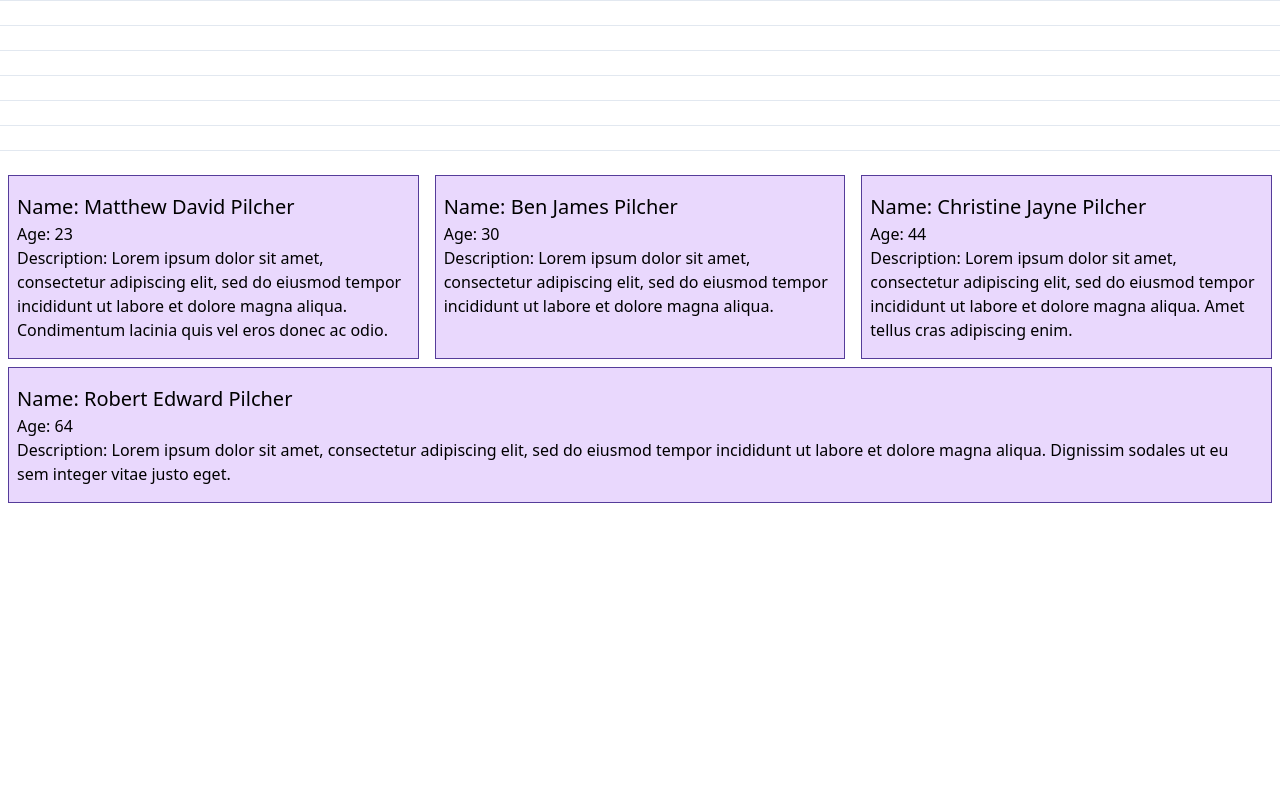
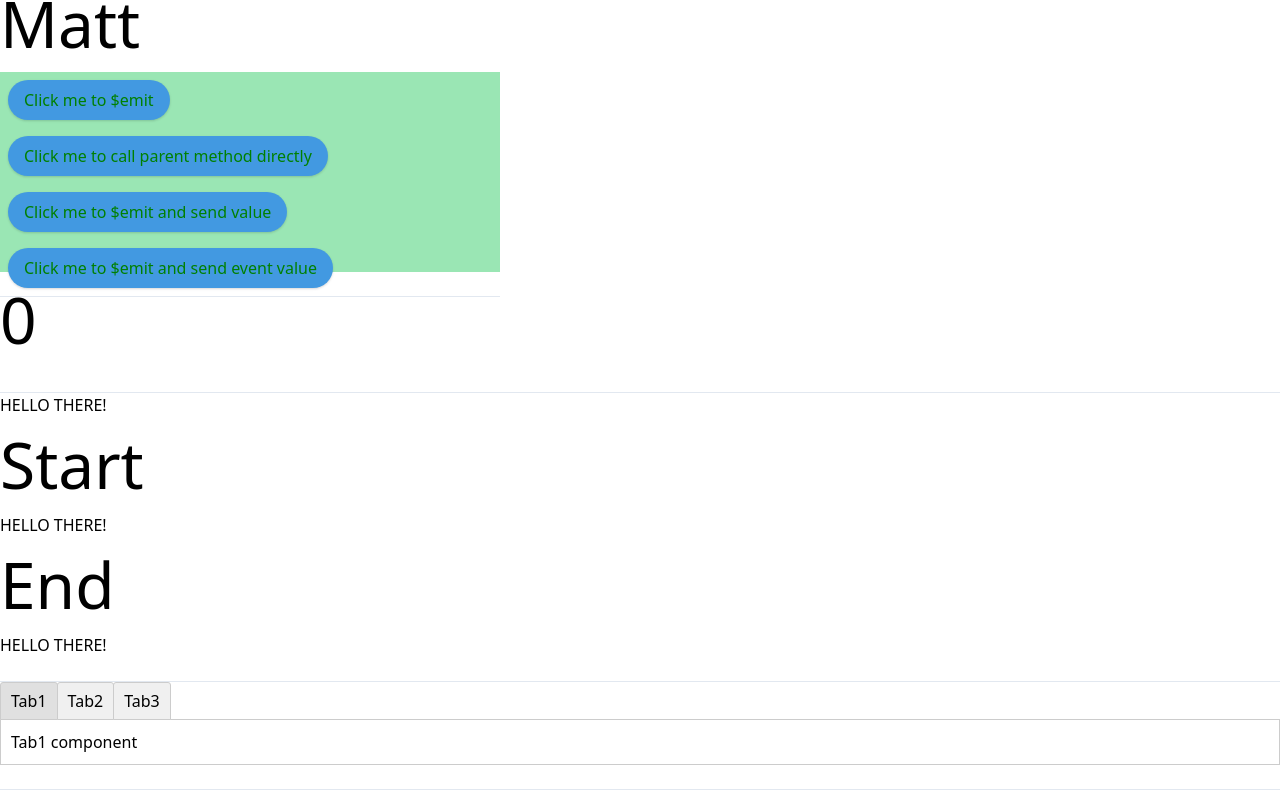
Before and after one commit to howlomogo/playground-1, a Vue app: page / in a window 1280 px wide. Shown: the part 3635-4440 px from the top of the page. Before the commit the page ends 4146 px from the top, so only its background shows below. Built offline with nearby package versions, Linux system fonts and the light colour scheme.

Commit message:
vue doc / practise

```diff
--- a/src/App.vue
+++ b/src/App.vue
@@ -40,7 +40,15 @@
       <Tile5 />
 
       <hr class="my-6" />
-      <Tile6 />
+      <!-- Pass user prop -->
+      <Tile6 v-bind:user="{ name: 'Matt'}" />
+
+      <Tile7 />
+
+      <!-- Need to bind object, This will just pass as a string  -->
+      <!-- <Tile6 user="{ name: 'Matt'}" /> -->
+
+
       <hr class="my-6" />
       <hr class="my-6" />
       <hr class="my-6" />
@@ -68,6 +76,7 @@ import Tile3 from './components/Tile3'
 import Tile4 from './components/Tile4'
 import Tile5 from './components/Tile5'
 import Tile6 from './components/Tile6'
+import Tile7 from './components/Tile7'
 
 export default {
   name: 'App',
@@ -78,7 +87,8 @@ export default {
     Tile3,
     Tile4,
     Tile5,
-    Tile6
+    Tile6,
+    Tile7
   },
   watch: {
     count: function(val, oldVal) {
--- a/src/components/Tile6.vue
+++ b/src/components/Tile6.vue
@@ -104,6 +104,8 @@
         <!-- trim modifier will remove whitespace, to your v-model-managed inputs: -->
         <input class="border" v-model.trim="msg2">
 
+        <h1>{{ user.name }}</h1>
+
   </div>
 </template>
 
@@ -131,6 +133,9 @@ export default {
             msg2: ''
         }
     },
+    props: {
+        user: Object
+    },
     methods: {
         func1: function() {
             console.log('Hello form func1')
--- /dev/null
+++ b/src/components/Tile7.vue
@@ -0,0 +1,104 @@
+<template>
+  <div>
+      <!-- custom event name must be kebab case not camel -->
+      <!-- matts-func3 recieves $event (which is 10) from the $emits 2nd param -->
+      <!-- matts-func2 recieves countValue (in method which is 5) from $emits 2nd param -->
+      <Tile72
+        v-on:matts-func="func1"
+        v-on:matts-func2="func2"
+        v-on:matts-func3="count2 += $event"
+        v-bind:hello="func1" />
+      <h1>{{ count2 }}</h1>
+
+      <br />
+      <hr />
+      <!-- The content inside Tile73 will be placed whereever <slot></slot>
+      is within Tile73, it can be html or just any content
+      -->
+      <Tile73>
+          HELLO THERE!
+      </Tile73>
+
+      <br />
+      <hr />
+
+    <div id="dynamic-component-demo" class="demo">
+      <button
+        v-for="tab in tabs"
+        v-bind:key="tab"
+        v-bind:class="['tab-button', { active: currentTab === tab }]"
+        v-on:click="currentTab = tab"
+      >
+        {{ tab }}
+      </button>
+
+    <!-- Sometimes, it’s useful to dynamically switch between components,
+    like in a tabbed interface, you can do this using vues <component> element
+        with the 'is' special attribute-->
+        <!-- you can also do this with objects. https://codesandbox.io/s/github/vuejs/vuejs.org/tree/master/src/v2/examples/vue-20-dynamic-components-with-binding -->
+      <component v-bind:is="currentTab" class="tab"></component>
+    </div>
+
+  </div>
+</template>
+
+<script>
+import Tile72 from './Tile72'
+import Tile73 from './Tile73'
+
+// These do NOT have to be in the same folder btw
+import Tab1 from './tabs/Tab1'
+import Tab2 from './tabs/Tab2'
+import Tab3 from './tabs/Tab3'
+
+export default {
+    name: 'Tile7',
+    data: function() {
+        return {
+            count2: 0,
+            currentTab: "Tab1",
+            tabs: ["Tab1", "Tab2", "Tab3"]
+        }
+    },
+    components: {
+        Tile72,
+        Tile73,
+        Tab1,
+        Tab2,
+        Tab3
+    },
+    methods: {
+        func1: function() {
+            this.count2++;
+        },
+        func2: function(countValue) {
+            // The countValue here is the $emits 2nd param, in this case an array [1, 10, 5]
+            console.log(countValue)
+            this.count2+=countValue[2];
+        }
+    }
+}
+</script>
+
+<style>
+      .tab-button {
+        padding: 6px 10px;
+        border-top-left-radius: 3px;
+        border-top-right-radius: 3px;
+        border: 1px solid #ccc;
+        cursor: pointer;
+        background: #f0f0f0;
+        margin-bottom: -1px;
+        margin-right: -1px;
+      }
+      .tab-button:hover {
+        background: #e0e0e0;
+      }
+      .tab-button.active {
+        background: #e0e0e0;
+      }
+      .tab {
+        border: 1px solid #ccc;
+        padding: 10px;
+      }
+</style>
--- /dev/null
+++ b/src/components/Tile72.vue
@@ -0,0 +1,40 @@
+<template>
+  <div class="bg-green-300 size">
+    <button class="btn-blue" v-on:click="$emit('matts-func')">
+        Click me to $emit
+    </button>
+
+    <button class="btn-blue" v-on:click="hello">
+        Click me to call parent method directly
+    </button>
+    <!-- We can use $emit‘s 2nd parameter to provide a value: -->
+    <button class="btn-blue" v-on:click="$emit('matts-func2', [1, 10, 5])">
+        Click me to $emit and send value
+    </button>
+
+    <button class="btn-blue" v-on:click="$emit('matts-func3', 10)">
+        Click me to $emit and send event value
+    </button>
+
+    <br />
+    <hr />
+
+
+  </div>
+
+
+</template>
+
+<script>
+export default {
+    name: 'Tile72',
+    props: ['hello']
+}
+</script>
+
+<style>
+    .size {
+        width: 500px;
+        height:200px;
+    }
+</style>
--- /dev/null
+++ b/src/components/Tile73.vue
@@ -0,0 +1,20 @@
+<template>
+    <div>
+        <slot></slot>
+        <h1>Start</h1>
+        <slot></slot>
+        <h1>End</h1>
+        <slot></slot>
+
+    </div>
+</template>
+
+<script>
+export default {
+    name: 'Tile73'
+}
+</script>
+
+<style>
+
+</style>
--- /dev/null
+++ b/src/components/tabs/Tab1.vue
@@ -0,0 +1,13 @@
+<template>
+  <div>Tab1 component</div>
+</template>
+
+<script>
+export default {
+    name: 'Tab1'
+}
+</script>
+
+<style>
+
+</style>
--- /dev/null
+++ b/src/components/tabs/Tab2.vue
@@ -0,0 +1,13 @@
+<template>
+  <div>Tab2 component</div>
+</template>
+
+<script>
+export default {
+    name: 'Tab2'
+}
+</script>
+
+<style>
+
+</style>
--- /dev/null
+++ b/src/components/tabs/Tab3.vue
@@ -0,0 +1,13 @@
+<template>
+  <div>Tab3 component</div>
+</template>
+
+<script>
+export default {
+    name: 'Tab3'
+}
+</script>
+
+<style>
+
+</style>
```
Also changed, not shown: 1 other file (tests, documents, lock files or other folders).
